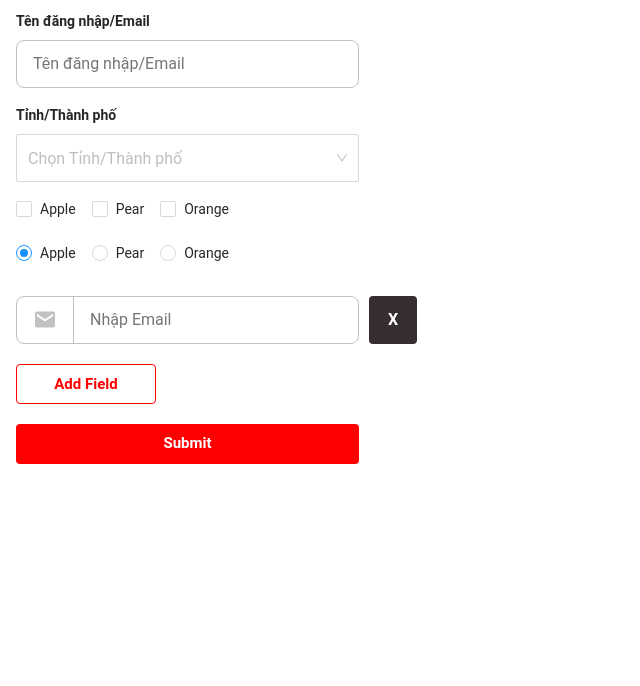
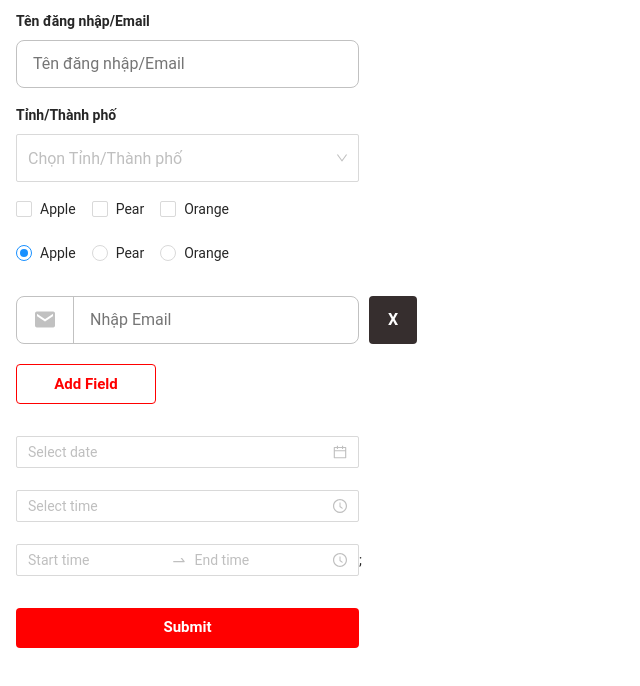
Before and after one commit to tampham512/practice, a React (Create React App) app: page /form-style-guide in a window 1280 px wide. Shown: the top 686 px of the page, without its empty margins (0-640 px from the left). Built offline with nearby package versions, Linux system fonts and the light colour scheme.

Commit message:
update form

```diff
--- a/package.json
+++ b/package.json
@@ -9,6 +9,7 @@
     "antd": "^4.20.4",
     "formik": "^2.2.9",
     "has-flag": "^5.0.1",
+    "moment": "^2.29.3",
     "react": "^18.1.0",
     "react-dom": "^18.1.0",
     "react-router-dom": "^6.3.0",
--- a/src/components/Input/index.jsx
+++ b/src/components/Input/index.jsx
@@ -32,7 +32,7 @@ const Input = ({
   fontSizeLabel = "14px",
   fontWeightLabel = "700",
 
-  message,
+  errorMessage,
   fontSizeMessage = "14px",
   fontWeightMessage = "700",
 
@@ -49,6 +49,7 @@ const Input = ({
   const handleClickLabel = () => {
     inputRef.current.focus();
   };
+  status = errorMessage ? "error" : "base";
 
   switch (status) {
     case "base":
@@ -157,12 +158,12 @@ const Input = ({
               {...props}
             ></InputBase>
           </ErrorInputBox>
-          {message && (
+          {errorMessage && (
             <MessageInput
               fontSizeMessage={fontSizeMessage}
               fontWeightMessage={fontWeightMessage}
             >
-              {message}
+              {errorMessage}
             </MessageInput>
           )}
         </InputContainer>
--- a/src/components/Select/index.jsx
+++ b/src/components/Select/index.jsx
@@ -27,7 +27,7 @@ const ISelect = ({
   fontWeightMessage = "700",
 
   gap = "8px",
-  message,
+  errorMessage,
   data,
   name,
   formik,
@@ -35,6 +35,8 @@ const ISelect = ({
   ...props
 }) => {
   const [value, setValue] = useState("");
+
+  status = errorMessage ? "error" : "base";
 
   switch (status) {
     case "base":
@@ -115,12 +117,12 @@ const ISelect = ({
                 </Option>
               ))}
           </Select>
-          {message && (
+          {errorMessage && (
             <MessageSelect
               fontSizeMessage={fontSizeMessage}
               fontWeightMessage={fontWeightMessage}
             >
-              {message}
+              {errorMessage}
             </MessageSelect>
           )}
         </ErrorSelectBox>
--- a/src/pages/FormGuide/index.jsx
+++ b/src/pages/FormGuide/index.jsx
@@ -2,12 +2,14 @@ import React from "react";
 
 import { useFormik, FieldArray, FormikProvider } from "formik";
 
-import { Radio, Checkbox } from "antd";
+import { Radio, Checkbox, DatePicker, TimePicker } from "antd";
 import Button from "../../components/Button";
 import Input from "../../components/Input";
 import ISelect from "../../components/Select";
 import * as yup from "yup";
 import { FieldArrayStyled } from "./styled";
+
+import moment from "moment";
 
 const options = [
   { value: "quang_nam", label: "Quảng Nam" },
@@ -29,6 +31,9 @@ const optionsRadio = [
 const validationSchema = yup.object({
   fullname: yup.string().required("Vui lòng nhập Tên đăng nhập/Email"),
   provinces: yup.string().required("Vui lòng chọn Tỉnh/Thành phố"),
+  timePicker: yup.string().required(),
+  datePicker: yup.string().required(),
+  rangePicker: yup.array().required(),
 });
 
 function FormGuide() {
@@ -43,6 +48,9 @@ function FormGuide() {
           email: "",
         },
       ],
+      timePicker: "",
+      datePicker: "",
+      rangePicker: "",
     },
     validateOnChange: false,
     validateOnBlur: false,
@@ -67,10 +75,7 @@ function FormGuide() {
         onChange={(e) => {
           formik.setFieldValue("fullname", e.target.value);
         }}
-        status={
-          formik.touched.fullname && formik.errors.fullname ? "error" : "base"
-        }
-        message={formik.touched.fullname && formik.errors.fullname}
+        errorMessage={formik.touched.fullname && formik.errors.fullname}
       />
       <ISelect
         label="Tỉnh/Thành phố"
@@ -79,10 +84,7 @@ function FormGuide() {
         value={formik.values.provinces || null}
         formik={formik}
         dataCustom={options}
-        status={
-          formik.touched.provinces && formik.errors.provinces ? "error" : "base"
-        }
-        message={formik.touched.provinces && formik.errors.provinces}
+        errorMessage={formik.touched.provinces && formik.errors.provinces}
       />
       <div>
         <Checkbox.Group
@@ -106,7 +108,6 @@ function FormGuide() {
           value={formik.values.radio}
         />
       </div>
-
       <br />
       <div>
         <FormikProvider value={formik}>
@@ -127,7 +128,6 @@ function FormGuide() {
                             `arrayField.${index}.email`,
                             e.target.value
                           );
-                          console.log(e.target.value);
                         }}
                       />
                       <Button
@@ -156,7 +156,54 @@ function FormGuide() {
           </FieldArray>
         </FormikProvider>
       </div>
-
+      <br></br>
+      <div>
+        <DatePicker
+          style={{ width: "343px" }}
+          defaultValue={moment(new Date(), "DD/MM/YYYY")}
+          format="DD/MM/YYYY"
+          value={formik.values.datePicker}
+          onChange={(time) => {
+            formik.setFieldValue("datePicker", time);
+          }}
+          status={
+            formik.touched.datePicker && formik.errors.datePicker ? "error" : ""
+          }
+        />
+      </div>
+      <br></br>
+      <div>
+        <TimePicker
+          style={{ width: "343px" }}
+          name="timePicker"
+          defaultValue={moment("00:00:00", "HH:mm:ss")}
+          value={formik.values.timePicker}
+          onChange={(time) => {
+            formik.setFieldValue("timePicker", time);
+          }}
+          status={
+            formik.touched.timePicker && formik.errors.timePicker ? "error" : ""
+          }
+        />
+      </div>
+      <br></br>
+      <div>
+        <TimePicker.RangePicker
+          style={{ width: "343px" }}
+          name="rangePicker"
+          value={formik.values.rangePicker}
+          onChange={(time) => {
+            formik.setFieldValue("rangePicker", time);
+          }}
+          status={
+            formik.touched.rangePicker && formik.errors.rangePicker
+              ? "error"
+              : ""
+          }
+        />
+        ;
+      </div>
+      <br></br>
       <Button
         htmlType="submit"
         width="343px"
--- a/src/pages/InputGuide/index.jsx
+++ b/src/pages/InputGuide/index.jsx
@@ -15,8 +15,7 @@ const InputGuide = () => {
           placeholder="Tên đăng nhập/Email"
           prefix="bx bx-user-circle"
           width="400px"
-          status="error"
-          message="Tên đăng nhập/Email không đúng"
+          errorMessage="Tên đăng nhập/Email không đúng"
         />
       </div>
       <div>
@@ -29,8 +28,7 @@ const InputGuide = () => {
           $type="password"
           placeholder="Nhập mật khẩu"
           prefix="bx bx-lock-alt"
-          status="error"
-          message="Mật khẩu không chính xác"
+          errorMessage="Mật khẩu không chính xác"
         />
       </div>
       <div>
@@ -43,8 +41,7 @@ const InputGuide = () => {
           label="Tên đăng nhập/Email"
           placeholder="Tên đăng nhập/Email"
           width="400px"
-          status="error"
-          message="Tên đăng nhập/Email không đúng"
+          errorMessage="Tên đăng nhập/Email không đúng"
         />
       </div>
     </InputGuideContainer>
--- a/src/pages/SelectGuide/index.jsx
+++ b/src/pages/SelectGuide/index.jsx
@@ -35,8 +35,7 @@ const SelectGuide = () => {
         ></ISelect>
         <ISelect
           label="Tỉnh/Thành phố"
-          status="error"
-          message="Tỉnh thành không được để trống"
+          errorMessage="Tỉnh thành không được để trống"
           placeholder="Chọn Tỉnh/Thành phố"
           name="provinces01"
           id="provinces01"
```
Also changed, not shown: 2 other files (tests, documents, lock files or other folders).
